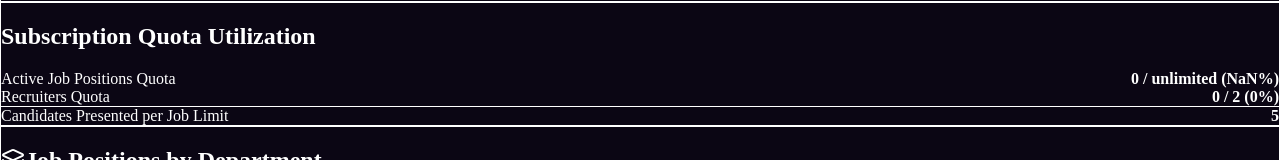
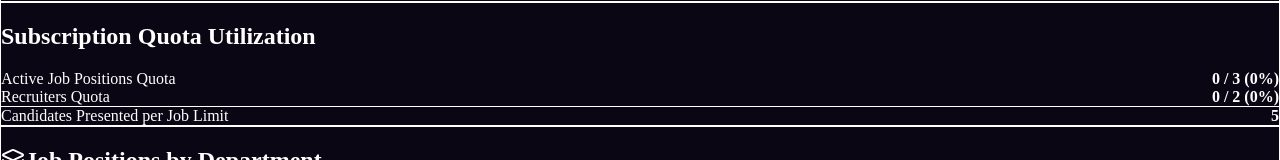
Before and after one commit to Caveira9101/projecto_skillgap, a Next.js app in the folder web/: page /dashboard/business/analytics in a window 1280 px wide. Shown: the part 538-698 px from the top of the page. Built offline with nearby package versions, Linux system fonts and the light colour scheme; no server answers; the database is empty.

Commit message:
Fix plan limits number types in analytics

```diff
--- a/web/app/dashboard/business/analytics/page.tsx
+++ b/web/app/dashboard/business/analytics/page.tsx
@@ -204,9 +204,18 @@ export default function BusinessAnalyticsPage() {
     loadAnalytics();
   }, [copy.generalDept]);
 
-  const maxJobs = activePlan?.activeJobsLimit ?? 3;
-  const maxRecruiters = activePlan?.recruitersLimit ?? 2;
-  const candidatesPerJob = activePlan?.candidatesPerJob ?? 5;
+  const rawMaxJobs = Number(activePlan?.activeJobsLimit);
+  const maxJobs = Number.isFinite(rawMaxJobs) && rawMaxJobs > 0 ? rawMaxJobs : 3;
+
+  const rawMaxRecruiters = Number(activePlan?.recruitersLimit);
+  const maxRecruiters =
+    Number.isFinite(rawMaxRecruiters) && rawMaxRecruiters > 0 ? rawMaxRecruiters : 2;
+
+  const rawCandidatesPerJob = Number(activePlan?.candidatesPerJob);
+  const candidatesPerJob =
+    Number.isFinite(rawCandidatesPerJob) && rawCandidatesPerJob > 0
+      ? rawCandidatesPerJob
+      : 5;
 
   const jobsPct = Math.min(100, Math.round((metrics.jobsCount / Math.max(1, maxJobs)) * 100));
   const recruitersPct = Math.min(
```
